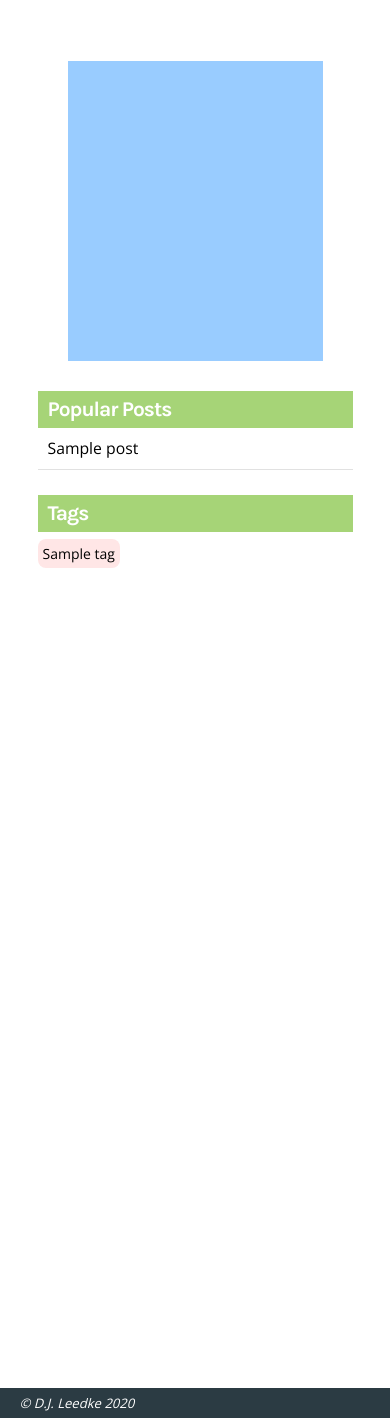
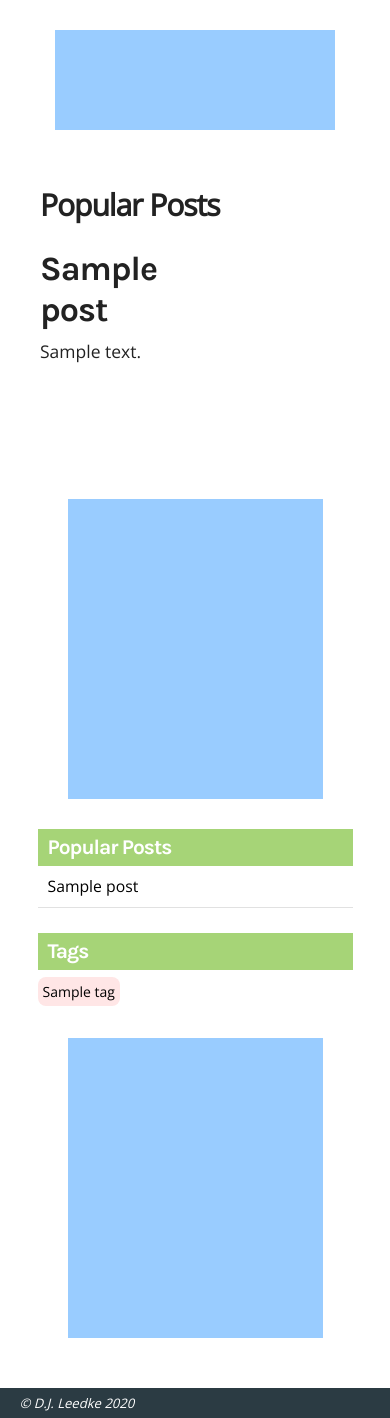
Before and after one commit to djleedke/code-deejay, a Django app: template blog/templates/blog/index.html in a window 390 px wide. Shown: the part 45-1463 px from the top of the page. Run offline with Django 3.2, Linux system fonts and the light colour scheme; the template is opened without the code that fills it: most values are stand-ins (such as "Sample title", 1, 10 or a date in 2020).

Commit message:
Popular post list added to bottom of blog page, ad placement CSS

```diff
--- a/blog/static/blog/blog.css
+++ b/blog/static/blog/blog.css
@@ -182,7 +182,7 @@ nav li:hover {
 .post-card img {
     float:left;
     margin-top:25px;
-    margin-left: 20px;
+
     object-fit: scale-down;
     border-radius: 5px;
     width:15%;
@@ -243,13 +243,13 @@ nav li:hover {
     float:right;
 }
 
-#blog-list-ad {
+.blog-list-ad {
     height:100px;
     width:60%;
     text-align:center;
     margin: auto;
     margin-bottom:30px;
-    margin-top:-30px;
+    margin-left:25%;
     background-color:#99ccff;
 }
 
@@ -410,6 +410,21 @@ nav li:hover {
     resize:none;
 }
 
+/*---------- Popular Posts ----------*/
+
+#popular-posts {
+    text-align: left;
+    display: inline-block;
+}
+
+#popular-title {
+
+    font-weight: bold;
+    padding: 5px 0 5px 20px;
+
+    border-radius:5px;
+}
+
 /*---------- Sidebar ----------*/
 
 #sidebar {
@@ -422,6 +437,12 @@ nav li:hover {
 #sidebar-top-ad {
     height:300px;
     margin: 0 30px 30px 30px;
+    background-color:#99ccff;
+}
+
+#sidebar-bottom-ad {
+    height:300px;
+    margin: 30px 30px 30px 30px;
     background-color:#99ccff;
 }
 
@@ -552,6 +573,12 @@ footer {
         padding-right:20px;
     }
 
+    .blog-list-ad {
+        width:80%;
+        margin:auto;
+        margin-bottom:50px;
+    }
+
     /*---------- Post Detail ----------*/
 
     #post-detail {
--- a/blog/templates/blog/index.html
+++ b/blog/templates/blog/index.html
@@ -6,7 +6,6 @@
     <div id="blog-posts">
         {% for post in posts %}
             {% if post.status == 1 %}
-                <div class="row">
                 <div class="post-card">
                     {% if post.post_image %}
                     <img src="/media/{{ post.post_image.image.name }}">
@@ -23,11 +22,12 @@
                     </div>
                 </div>
                 {% if forloop.first %}
-                        <div id="blog-list-ad"></div>
+                    <div class="blog-list-ad"></div>
                 {% endif %}
-                </div>
             {% endif %}
         {% endfor %}
+        <div class="blog-list-ad"></div>
+        {% include "blog/popular.html" %}
     </div>
     <!-- Sidebar -->
     {% include "blog/sidebar.html" %}
--- /dev/null
+++ b/blog/templates/blog/popular.html
@@ -0,0 +1,20 @@
+<div id="popular-posts">
+    <h3 id="popular-title">Popular Posts</h3>
+        {% for post in popular_posts %}
+            <div class="post-card">
+                {% if post.post_image %}
+                <img src="/media/{{ post.post_image.image.name }}">
+                {% else %}
+                <img>
+                {% endif %}
+                <div class="post-preview">
+                    <a href="/{{post.slug}}">
+                        <h1 class="post-title">{{post.title}}</h1>
+                        <div class="post-description">
+                            {{post.description | safe}}
+                        </div>
+                    </a>
+                </div>
+            </div>
+        {% endfor %}
+</div>
--- a/blog/templates/blog/sidebar.html
+++ b/blog/templates/blog/sidebar.html
@@ -15,4 +15,5 @@
             <a class="tag" href="/tags/{{tag.slug}}">{{tag.name}}</a>
         {% endfor %}
     </div>
+    <div id="sidebar-bottom-ad"></div>
 </div>
```
Lines whose indentation alone changed are shown as unchanged.
